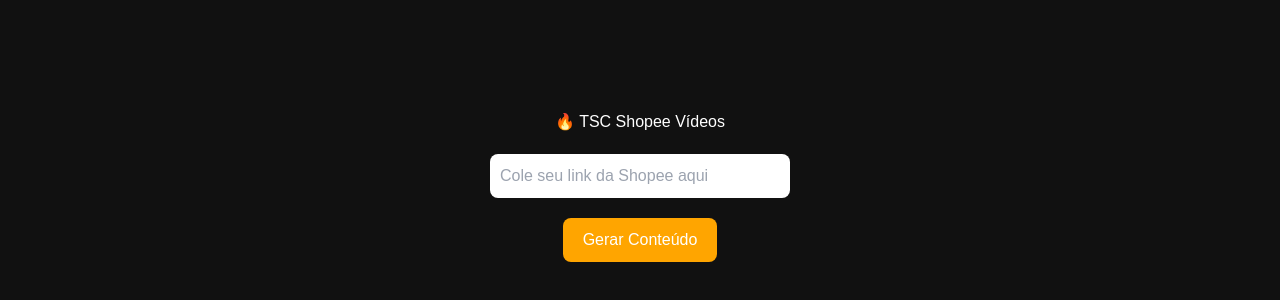
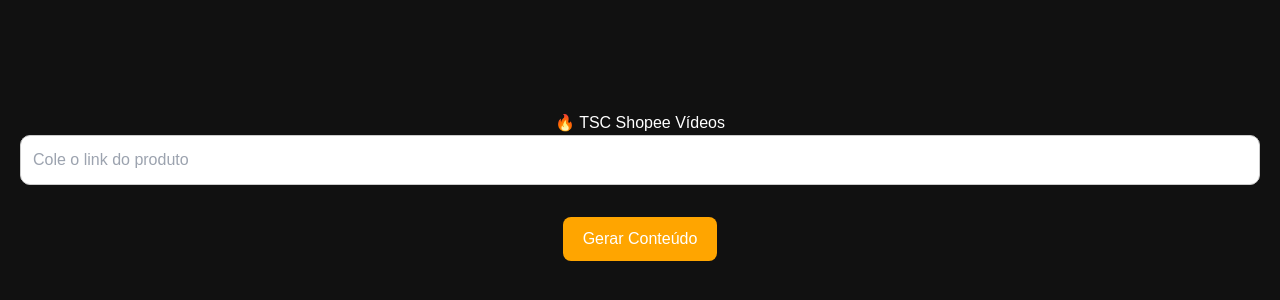
Before and after one commit to thiagoscalumby-boop/shopee-site, a Next.js app: page / in a window 1280 px wide. Shown: the part 214-514 px from the top of the page. Built offline with nearby package versions, Linux system fonts and the light colour scheme.

Commit message:
Update page.tsx

```diff
--- a/app/page.tsx
+++ b/app/page.tsx
@@ -27,14 +27,18 @@
 
      <input
   type="text"
-        placeholder="Cole seu link da Shopee aqui"
+  placeholder="Cole o link do produto"
   value={link}
   onChange={(e) => setLink(e.target.value)}
   style={{
-          padding: "10px",
-          width: "300px",
-          marginTop: "20px",
-          borderRadius: "8px"
+    width: "100%",
+    padding: "12px",
+    borderRadius: "10px",
+    border: "1px solid #ccc",
+    marginBottom: "12px",
+    background: "#fff",
+    color: "#111",
+    caretColor: "#111"
   }}
 />
 
```
Lines whose indentation alone changed are shown as unchanged.
